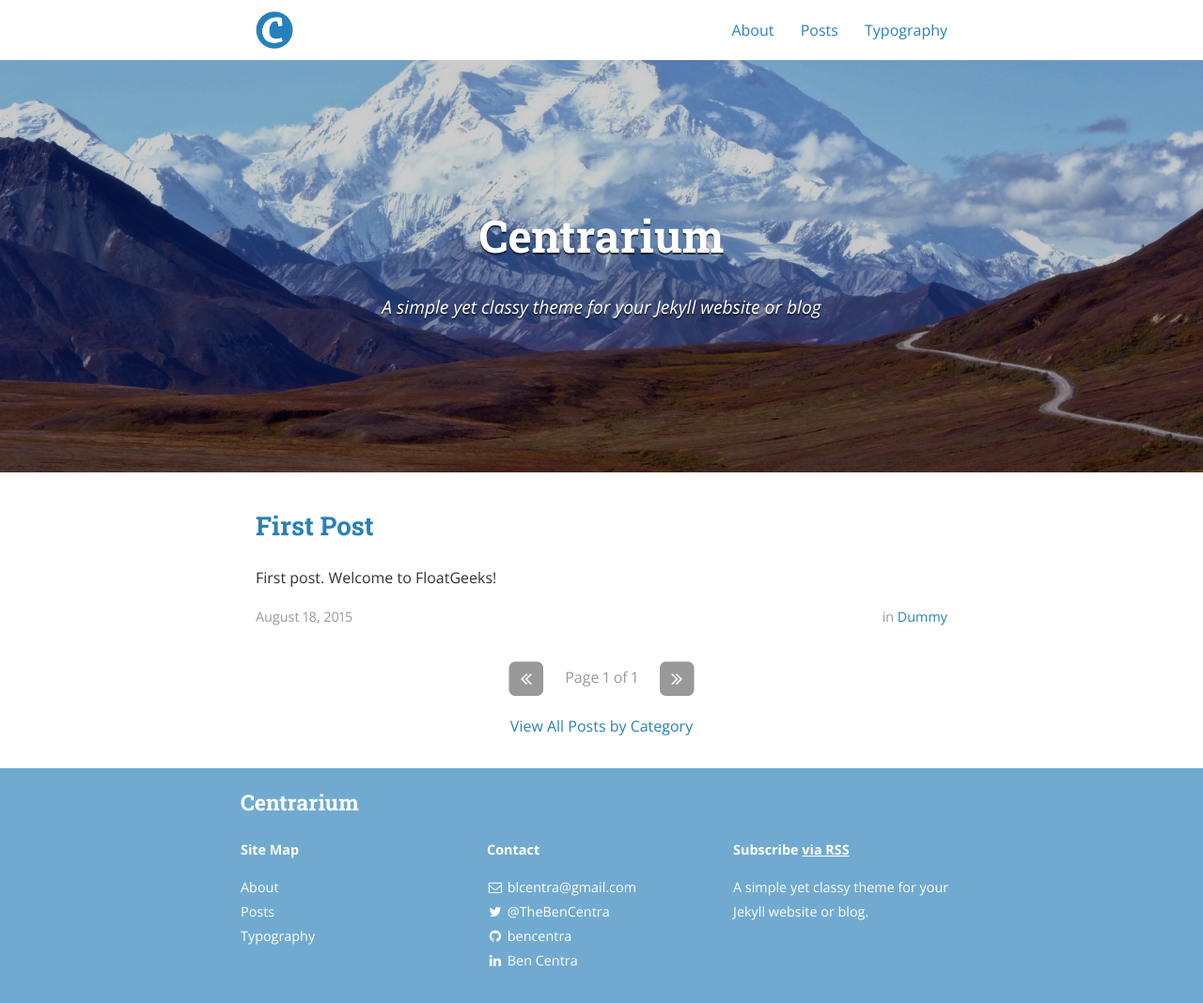
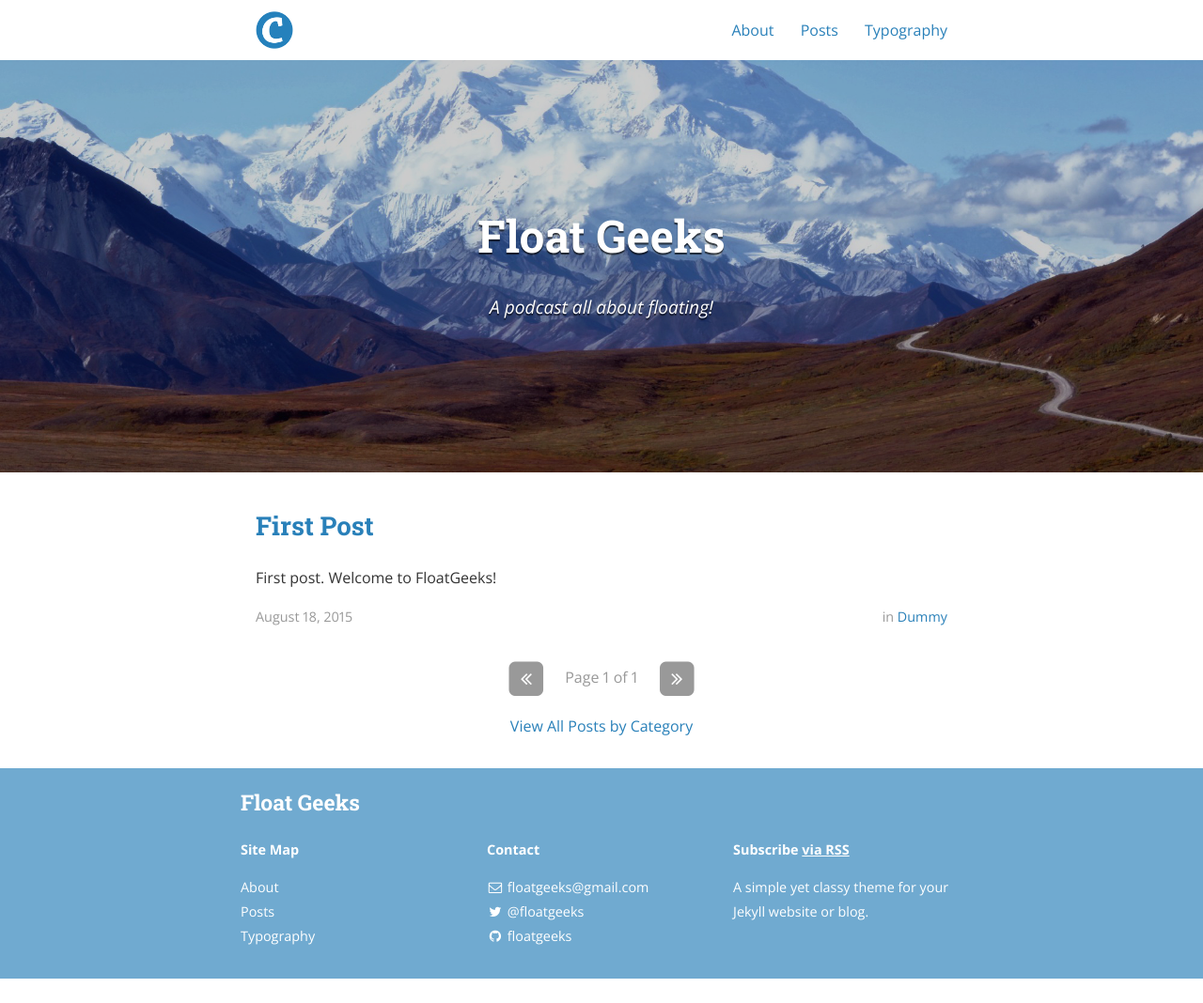
Before and after one commit to floatgeeks/floatgeeks.github.io, a Jekyll site: the page built from index.html, in a window 1280 px wide. Shown: the whole page at 94% size. Built offline with Jekyll 4.4.1, drawn with Linux system fonts in a browser that asks for light colours; nearby versions of some CDN libraries; the list of posts is cut into pages by our own code; a style sheet for code colours, icons or effects is not loaded; after the commit the page ends 1042 px from its top, so only the background shows below that.

Commit message:
Updated config to reflect float geeks info

```diff
--- a/_config.yml
+++ b/_config.yml
@@ -4,14 +4,14 @@ gems:
   - jekyll-sitemap
 
 # Site settings
-title: Centrarium
-subtitle: "A simple yet classy theme for your Jekyll website or blog"
-email: blcentra@gmail.com
-name: Ben Centra
+title: Float Geeks
+subtitle: "A podcast all about floating!"
+email: floatgeeks@gmail.com
+name: Float Geeks
 description: >
   A simple yet classy theme for your Jekyll website or blog.
 baseurl: "/" # the subpath of your site, e.g. /blog/
-url: "http://bencentra.com" # the base hostname & protocol for your site
+url: "http://floatgeeks.com" # the base hostname & protocol for your site
 cover: "assets/header_image.jpg"
 logo: "assets/logo.png"
 
@@ -31,7 +31,7 @@ jekyll-archives:
     tag: '/tag/:name/'
 
 # Disqus comments
-disqus_shortname: bencentra
+disqus_shortname: floatgeeks
 
 # Google analytics
 # ga_tracking_id: "UA-XXXX-1"
@@ -64,8 +64,8 @@ descriptions:
 social:
   - name: Twitter
     icon: twitter
-    username: "@TheBenCentra"
-    url: https://twitter.com/TheBenCentra
+    username: "@floatgeeks"
+    url: https://twitter.com/floatgeeks
     desc: Follow me on Twitter
     share_url: http://twitter.com/share
     share_title: ?text=
@@ -73,7 +73,7 @@ social:
 
   - name: Facebook
     icon: facebook
-    username: thebencentra
+    username:
     url:
     desc: Friend me on Facebook
     share_url: //www.facebook.com/sharer.php
@@ -82,8 +82,8 @@ social:
 
   - name: GitHub
     icon: github
-    username: bencentra
-    url: https://github.com/bencentra
+    username: floatgeeks
+    url: https://github.com/floatgeeks
     desc: Fork me on GitHub
     share_url:
     share_title:
@@ -91,8 +91,8 @@ social:
 
   - name: LinkedIn
     icon: linkedin
-    username: Ben Centra
-    url: https://www.linkedin.com/pub/ben-centra/47/769/60a
+    username:
+    url:
     desc: Connect with me on LinkedIn
     share_url: //www.linkedin.com/shareArticle
     share_title: ?mini=true
```
